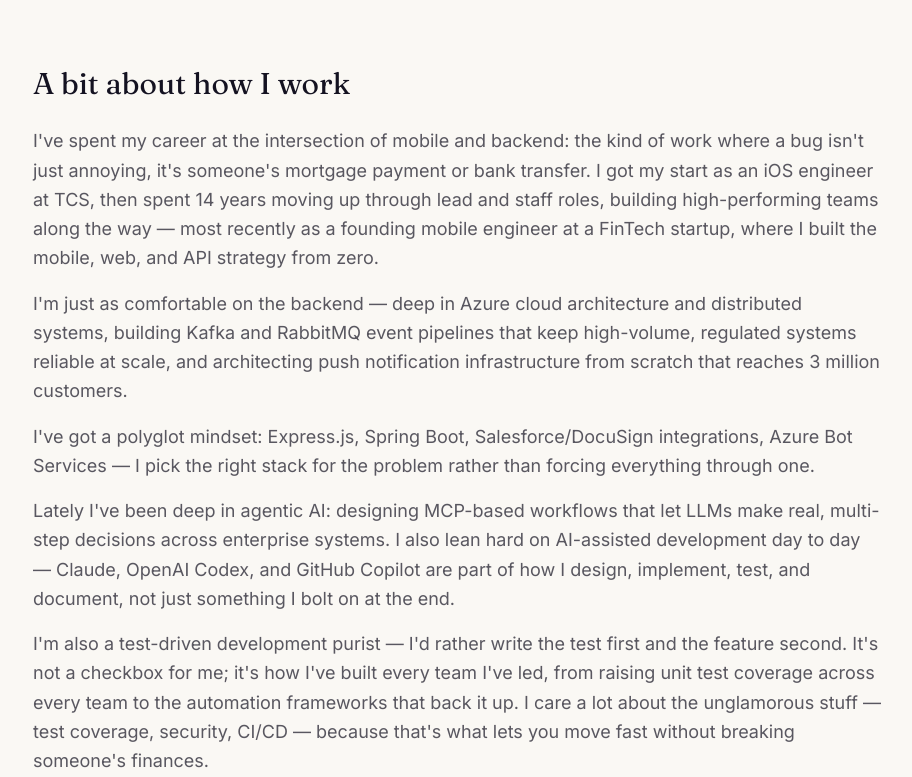
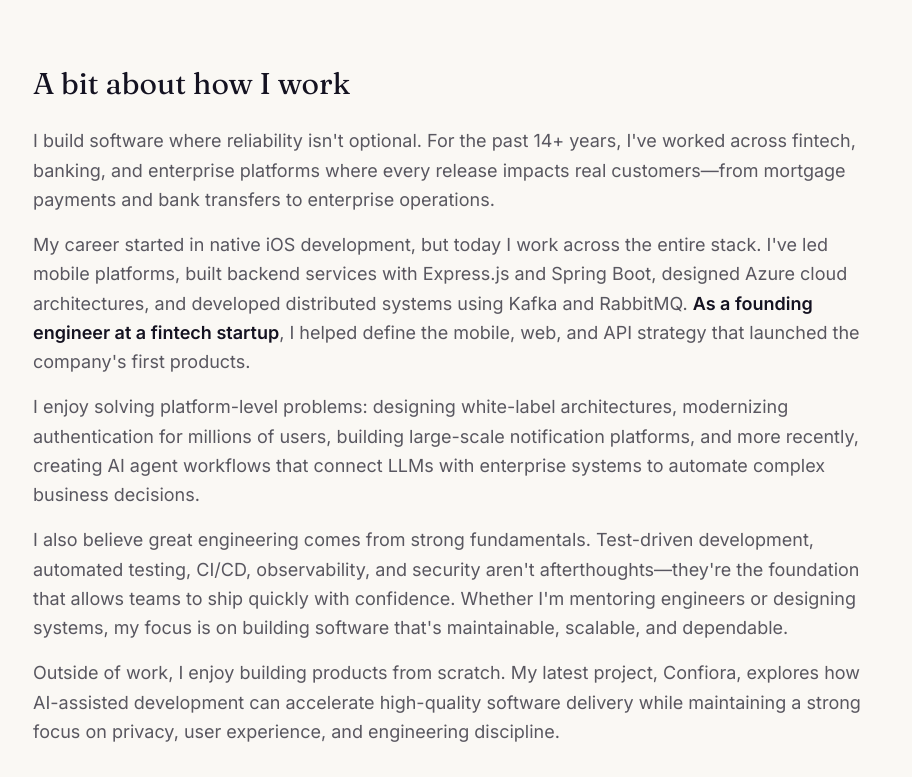
Before and after one commit to sritharIOS/PersonalSite, a React (Vite) app: page / in a window 1280 px wide. Shown: the part 740-1517 px from the top of the page, without its empty margins (183-1095 px from the left). Built offline with nearby package versions, Linux system fonts and the light colour scheme; grey boxes are pictures that could not be loaded.

Commit message:
Rewrite About summary, add phrase highlighting, fix Okta login label, add $300K cost reduction

```diff
--- a/src/components/About.tsx
+++ b/src/components/About.tsx
@@ -1,5 +1,21 @@
 import { profile, beyondWork } from '../data/resume'
 import useReveal from '../hooks/useReveal'
+
+// Phrases to visually emphasize within the About paragraphs.
+const highlights = ['As a founding engineer at a fintech startup']
+
+function renderWithHighlights(text: string) {
+  const pattern = new RegExp(`(${highlights.join('|')})`, 'g')
+  return text.split(pattern).map((part, i) =>
+    highlights.includes(part) ? (
+      <strong key={i} className="text-ink font-semibold">
+        {part}
+      </strong>
+    ) : (
+      <span key={i}>{part}</span>
+    ),
+  )
+}
 
 export default function About() {
   const ref = useReveal()
@@ -11,7 +27,7 @@ export default function About() {
         <div className="space-y-4">
           {profile.summary.map((paragraph, i) => (
             <p key={i} className="text-ink/70 leading-relaxed text-lg">
-              {paragraph}
+              {renderWithHighlights(paragraph)}
             </p>
           ))}
         </div>
--- a/src/data/resume.ts
+++ b/src/data/resume.ts
@@ -96,11 +96,11 @@ export const profile: Profile = {
   tagline:
     'Specializing in AI, fintech, and enterprise platforms powering millions of users.',
   summary: [
-    "I've spent my career at the intersection of mobile and backend: the kind of work where a bug isn't just annoying, it's someone's mortgage payment or bank transfer. I got my start as an iOS engineer at TCS, then spent 14 years moving up through lead and staff roles, building high-performing teams along the way — most recently as a founding mobile engineer at a FinTech startup, where I built the mobile, web, and API strategy from zero.",
-    "I'm just as comfortable on the backend — deep in Azure cloud architecture and distributed systems, building Kafka and RabbitMQ event pipelines that keep high-volume, regulated systems reliable at scale, and architecting push notification infrastructure from scratch that reaches 3 million customers.",
-    "I've got a polyglot mindset: Express.js, Spring Boot, Salesforce/DocuSign integrations, Azure Bot Services — I pick the right stack for the problem rather than forcing everything through one.",
-    "Lately I've been deep in agentic AI: designing MCP-based workflows that let LLMs make real, multi-step decisions across enterprise systems. I also lean hard on AI-assisted development day to day — Claude, OpenAI Codex, and GitHub Copilot are part of how I design, implement, test, and document, not just something I bolt on at the end.",
-    "I'm also a test-driven development purist — I'd rather write the test first and the feature second. It's not a checkbox for me; it's how I've built every team I've led, from raising unit test coverage across every team to the automation frameworks that back it up. I care a lot about the unglamorous stuff — test coverage, security, CI/CD — because that's what lets you move fast without breaking someone's finances.",
+    "I build software where reliability isn't optional. For the past 14+ years, I've worked across fintech, banking, and enterprise platforms where every release impacts real customers—from mortgage payments and bank transfers to enterprise operations.",
+    "My career started in native iOS development, but today I work across the entire stack. I've led mobile platforms, built backend services with Express.js and Spring Boot, designed Azure cloud architectures, and developed distributed systems using Kafka and RabbitMQ. As a founding engineer at a fintech startup, I helped define the mobile, web, and API strategy that launched the company's first products.",
+    "I enjoy solving platform-level problems: designing white-label architectures, modernizing authentication for millions of users, building large-scale notification platforms, and more recently, creating AI agent workflows that connect LLMs with enterprise systems to automate complex business decisions.",
+    "I also believe great engineering comes from strong fundamentals. Test-driven development, automated testing, CI/CD, observability, and security aren't afterthoughts—they're the foundation that allows teams to ship quickly with confidence. Whether I'm mentoring engineers or designing systems, my focus is on building software that's maintainable, scalable, and dependable.",
+    "Outside of work, I enjoy building products from scratch. My latest project, Confiora, explores how AI-assisted development can accelerate high-quality software delivery while maintaining a strong focus on privacy, user experience, and engineering discipline.",
   ],
 }
 
```
